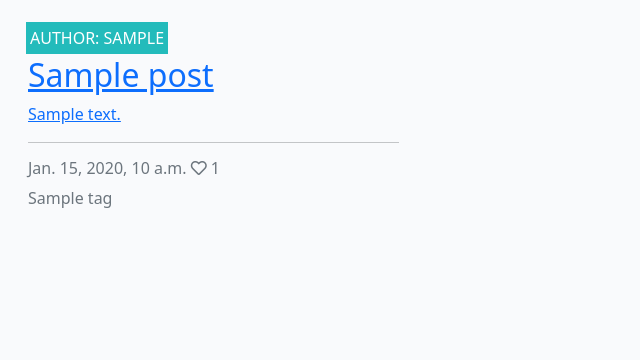
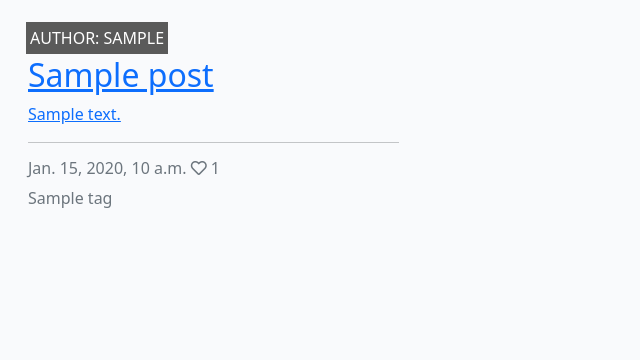
Before and after one commit to Code-Institute-Submissions/EirEoin-Project-4_JanResub, a Django app: page / in a window 1280 px wide. Shown: the part 60-420 px from the top of the page, without its empty margins (0-640 px from the left). Run offline with Django 3.2, Linux system fonts and the light colour scheme; tables that the repository leaves empty hold one stand-in row (values such as "Sample post").

Commit message:
styling css text

```diff
--- a/static/css/style.css
+++ b/static/css/style.css
@@ -43,7 +43,7 @@ body {
     bottom: 5%;
     min-width: 30%;
     left: -2px;
-    background-color: #23BBBB;
+    background-color: #5A5A5A;
 }
 
 .author {
```
